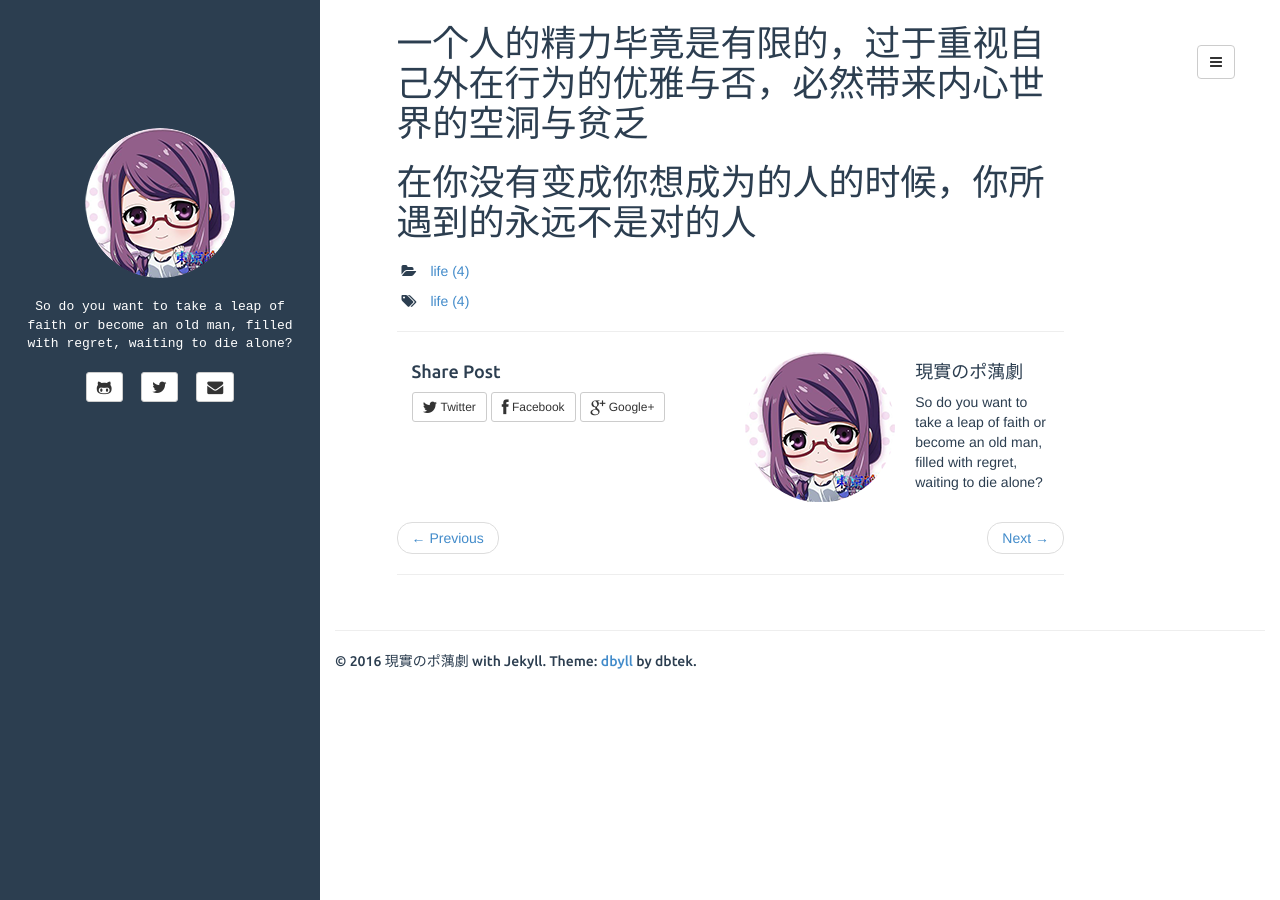
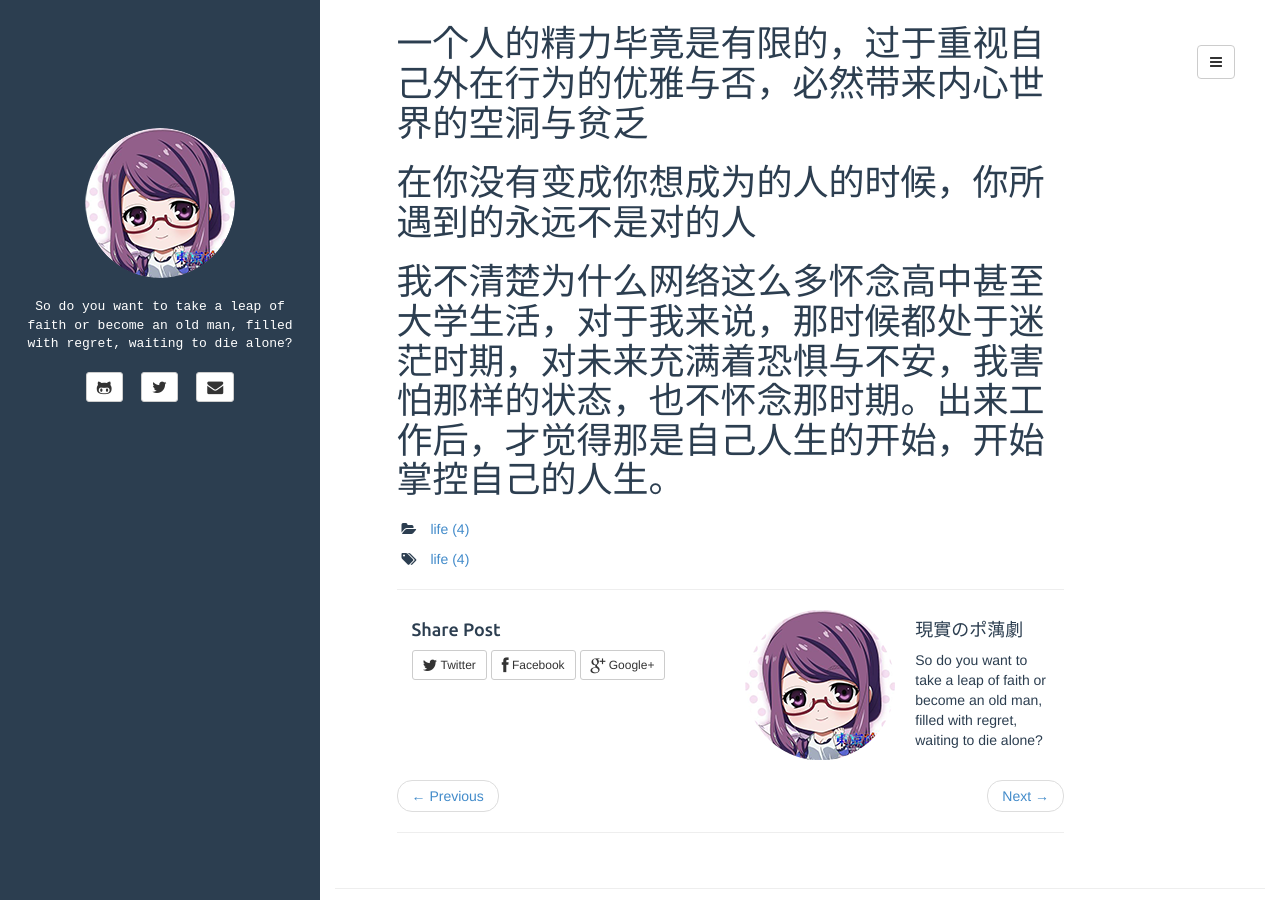
Before and after one commit to plusyu/plusyu.github.io, a Jekyll site: the page built from _posts/2014-11-04-life.md, in a window 1280 px wide and 900 px high, scrolled down 1288 px. Built offline with Jekyll 4.4.1, drawn with Linux system fonts in a browser that asks for light colours.

Commit message:
Update 2014-11-04-life.md

```diff
--- a/_posts/2014-11-04-life.md
+++ b/_posts/2014-11-04-life.md
@@ -40,3 +40,5 @@ description: 言
 
 <h1>一个人的精力毕竟是有限的，过于重视自己外在行为的优雅与否，必然带来内心世界的空洞与贫乏</h1>
 <h1>在你没有变成你想成为的人的时候，你所遇到的永远不是对的人</h1>
+
+<h1>我不清楚为什么网络这么多怀念高中甚至大学生活，对于我来说，那时候都处于迷茫时期，对未来充满着恐惧与不安，我害怕那样的状态，也不怀念那时期。出来工作后，才觉得那是自己人生的开始，开始掌控自己的人生。</h1>
```
